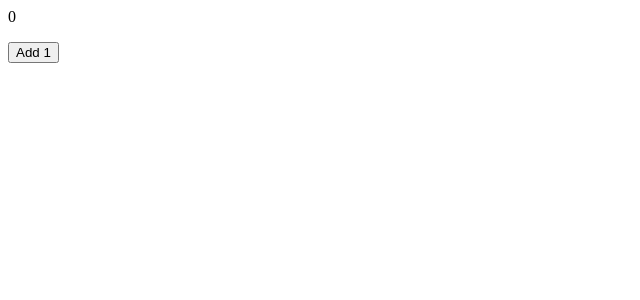
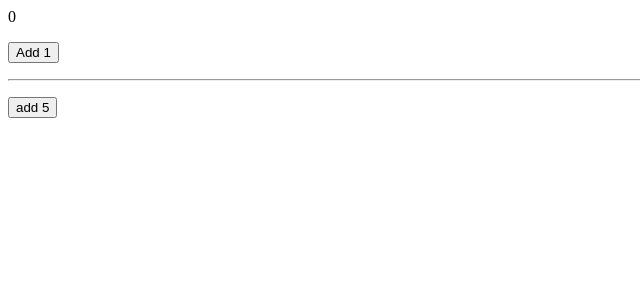
Before and after one commit to atikhasan007/react-practice, a React app: page / in a window 1280 px wide. Shown: the top 300 px of the page, without its empty margins (0-640 px from the left). Built offline with nearby package versions, Linux system fonts and the light colour scheme; the HTML template or start-up script is replaced by a standard one.

Commit message:
useState with previous state problem

```diff
--- a/src/componentsOne/Counter.jsx
+++ b/src/componentsOne/Counter.jsx
@@ -3,6 +3,15 @@ import { useState } from "react";
 
 function Counter(){
   const [count , setCount ] = useState(0);
+
+  let i = 0;
+  const addFive = () =>{
+    while(i<5){
+        setCount(count + 1);
+        i=i+1;
+    }
+  }
+
     return (
         <div>
             {count }<p>
@@ -16,6 +25,13 @@ function Counter(){
             </p>
 
 
+            <hr/>
+
+            <p>
+                <button type="button"  onClick={addFive}>add 5</button>
+            </p>
+
+
         </div>
     )
 }
```
